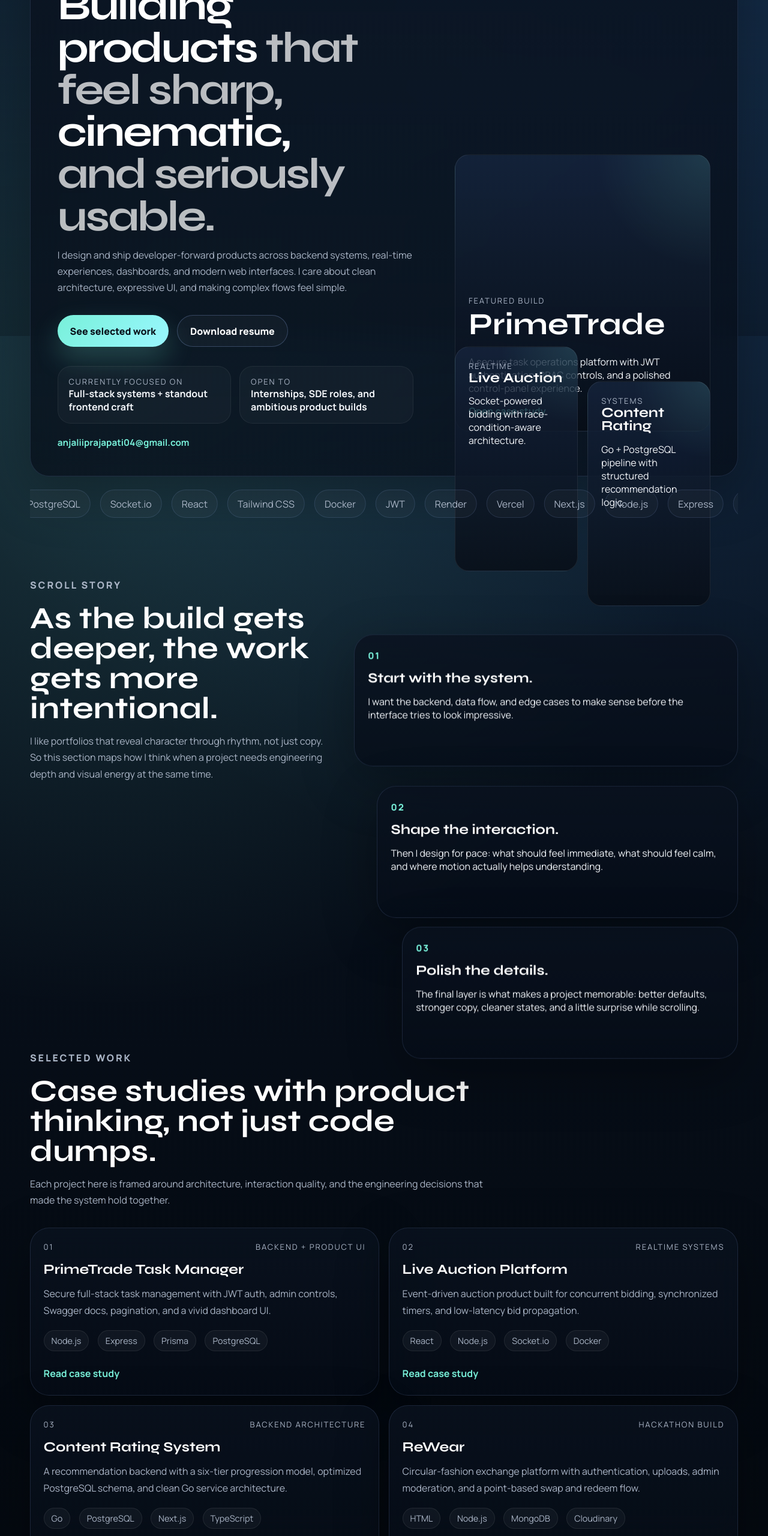
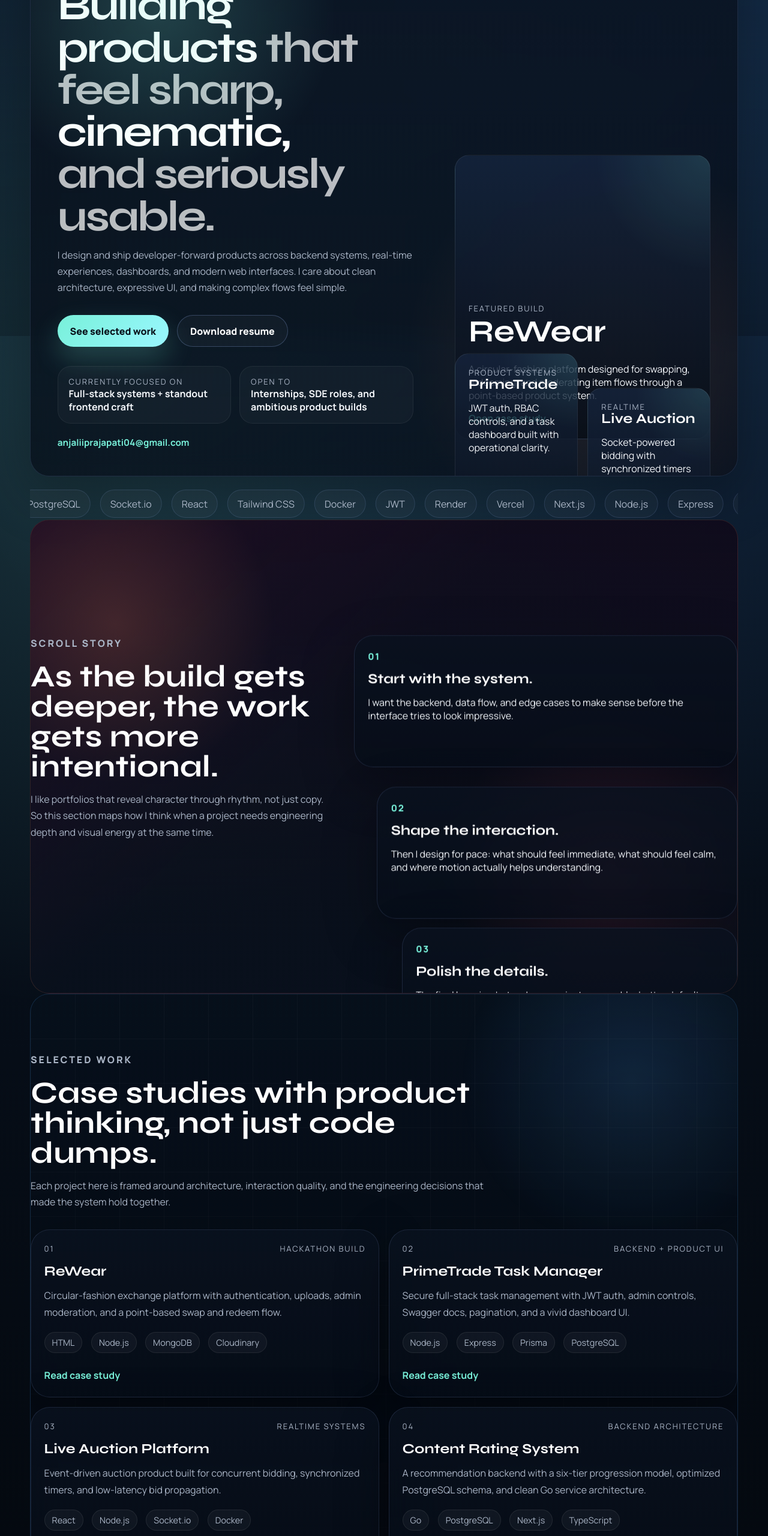
Before and after one commit to anjalii40/Portfolio, a plain HTML site: page index.html in a window 1280 px wide. Shown: the part 240-2800 px from the top of the page at 60% size. Drawn offline with Linux system fonts and the light colour scheme.

Commit message:
refactor: feature rewear and differentiate sections

```diff
--- a/index.html
+++ b/index.html
@@ -38,7 +38,7 @@
     </header>
 
     <main>
-      <section id="home" class="hero panel">
+      <section id="home" class="hero panel hero-panel">
         <div class="hero-copy">
           <p class="eyebrow">Software Developer • Haridwar, India</p>
           <div class="hero-kicker-row">
@@ -76,23 +76,23 @@
         <div class="hero-stage">
           <div class="stage-card stage-card-large" data-parallax="0.18">
             <span class="stage-kicker">Featured build</span>
-            <h2>PrimeTrade</h2>
+            <h2>ReWear</h2>
             <p>
-              A secure task operations platform with JWT authentication, RBAC controls, and a
-              polished control-panel experience.
+              A circular-fashion platform designed for swapping, redeeming, and moderating item
+              flows through a point-based product system.
             </p>
-            <a href="projects/primetrade.html">Open case study</a>
+            <a href="projects/rewear.html">Open case study</a>
           </div>
           <div class="stage-grid">
             <div class="stage-card" data-parallax="0.12">
+              <span class="stage-kicker">Product systems</span>
+              <h3>PrimeTrade</h3>
+              <p>JWT auth, RBAC controls, and a task dashboard built with operational clarity.</p>
+            </div>
+            <div class="stage-card" data-parallax="0.16">
               <span class="stage-kicker">Realtime</span>
               <h3>Live Auction</h3>
-              <p>Socket-powered bidding with race-condition-aware architecture.</p>
-            </div>
-            <div class="stage-card" data-parallax="0.16">
-              <span class="stage-kicker">Systems</span>
-              <h3>Content Rating</h3>
-              <p>Go + PostgreSQL pipeline with structured recommendation logic.</p>
+              <p>Socket-powered bidding with synchronized timers and race-condition-aware flows.</p>
             </div>
           </div>
         </div>
@@ -127,7 +127,7 @@
         </div>
       </section>
 
-      <section class="section narrative">
+      <section class="section narrative narrative-section">
         <div class="narrative-intro">
           <p class="eyebrow">Scroll story</p>
           <h2>As the build gets deeper, the work gets more intentional.</h2>
@@ -164,7 +164,7 @@
         </div>
       </section>
 
-      <section id="work" class="section">
+      <section id="work" class="section work-section">
         <div class="section-heading">
           <p class="eyebrow">Selected work</p>
           <h2>Case studies with product thinking, not just code dumps.</h2>
@@ -178,6 +178,25 @@
           <article class="project-card panel reveal">
             <div class="project-topline">
               <span>01</span>
+              <span>Hackathon Build</span>
+            </div>
+            <h3>ReWear</h3>
+            <p>
+              Circular-fashion exchange platform with authentication, uploads, admin moderation,
+              and a point-based swap and redeem flow.
+            </p>
+            <ul class="tag-list">
+              <li>HTML</li>
+              <li>Node.js</li>
+              <li>MongoDB</li>
+              <li>Cloudinary</li>
+            </ul>
+            <a class="inline-link" href="projects/rewear.html">Read case study</a>
+          </article>
+
+          <article class="project-card panel reveal">
+            <div class="project-topline">
+              <span>02</span>
               <span>Backend + Product UI</span>
             </div>
             <h3>PrimeTrade Task Manager</h3>
@@ -196,7 +215,7 @@
 
           <article class="project-card panel reveal">
             <div class="project-topline">
-              <span>02</span>
+              <span>03</span>
               <span>Realtime Systems</span>
             </div>
             <h3>Live Auction Platform</h3>
@@ -215,7 +234,7 @@
 
           <article class="project-card panel reveal">
             <div class="project-topline">
-              <span>03</span>
+              <span>04</span>
               <span>Backend Architecture</span>
             </div>
             <h3>Content Rating System</h3>
@@ -232,28 +251,10 @@
             <a class="inline-link" href="projects/content-rating.html">Read case study</a>
           </article>
 
-          <article class="project-card panel reveal">
-            <div class="project-topline">
-              <span>04</span>
-              <span>Hackathon Build</span>
-            </div>
-            <h3>ReWear</h3>
-            <p>
-              Circular-fashion exchange platform with authentication, uploads, admin moderation,
-              and a point-based swap and redeem flow.
-            </p>
-            <ul class="tag-list">
-              <li>HTML</li>
-              <li>Node.js</li>
-              <li>MongoDB</li>
-              <li>Cloudinary</li>
-            </ul>
-            <a class="inline-link" href="projects/rewear.html">Read case study</a>
-          </article>
         </div>
       </section>
 
-      <section id="about" class="section about-layout">
+      <section id="about" class="section about-layout about-section">
         <div class="about-copy panel reveal">
           <p class="eyebrow">About</p>
           <h2>I like systems that are disciplined under the hood and expressive on the surface.</h2>
@@ -294,7 +295,7 @@
         </div>
       </section>
 
-      <section id="craft" class="section">
+      <section id="craft" class="section craft-section">
         <div class="section-heading">
           <p class="eyebrow">Craft stack</p>
           <h2>Tools I reach for when the build needs both speed and structure.</h2>
@@ -337,7 +338,7 @@
         </div>
       </section>
 
-      <section id="contact" class="section contact-section panel">
+      <section id="contact" class="section contact-section panel contact-shell">
         <div class="contact-copy">
           <p class="eyebrow">Contact</p>
           <h2>Let’s build something ambitious and well-made.</h2>
--- a/styles.css
+++ b/styles.css
@@ -105,6 +105,45 @@ img {
   backdrop-filter: blur(18px);
 }
 
+.hero-panel,
+.narrative-section,
+.work-section,
+.about-section,
+.craft-section,
+.contact-shell {
+  position: relative;
+  overflow: hidden;
+}
+
+.narrative-section,
+.work-section,
+.about-section,
+.craft-section {
+  padding: 2.2rem;
+  border-radius: var(--radius-lg);
+}
+
+.narrative-section::before,
+.work-section::before,
+.about-section::before,
+.craft-section::before,
+.contact-shell::before {
+  content: "";
+  position: absolute;
+  inset: 0;
+  pointer-events: none;
+  z-index: 0;
+}
+
+.narrative-section > *,
+.work-section > *,
+.about-section > *,
+.craft-section > *,
+.contact-shell > * {
+  position: relative;
+  z-index: 1;
+}
+
 .topbar {
   display: flex;
   align-items: center;
@@ -169,6 +208,16 @@ img {
   gap: 1.5rem;
   padding: 1.4rem;
   min-height: 72vh;
+}
+
+.hero-panel::before {
+  content: "";
+  position: absolute;
+  inset: 0;
+  background:
+    radial-gradient(circle at 18% 18%, rgba(120, 240, 217, 0.2), transparent 24%),
+    radial-gradient(circle at 82% 78%, rgba(255, 141, 92, 0.12), transparent 28%);
+  pointer-events: none;
 }
 
 .hero-copy,
@@ -396,6 +445,19 @@ h3 {
   align-items: start;
 }
 
+.narrative-section {
+  background:
+    linear-gradient(135deg, rgba(41, 16, 39, 0.52), rgba(8, 14, 23, 0.2) 42%),
+    linear-gradient(180deg, rgba(18, 10, 28, 0.92), rgba(10, 18, 31, 0.72));
+  border: 1px solid rgba(255, 141, 92, 0.14);
+}
+
+.narrative-section::before {
+  background:
+    radial-gradient(circle at 12% 22%, rgba(255, 141, 92, 0.18), transparent 22%),
+    radial-gradient(circle at 82% 74%, rgba(255, 89, 136, 0.14), transparent 24%);
+}
+
 .narrative-intro {
   position: sticky;
   top: 6rem;
@@ -437,6 +499,21 @@ h3 {
 .section-heading {
   max-width: 760px;
   margin-bottom: 2rem;
+}
+
+.work-section {
+  background:
+    linear-gradient(180deg, rgba(7, 16, 28, 0.84), rgba(5, 10, 18, 0.94));
+  border: 1px solid rgba(76, 168, 255, 0.18);
+}
+
+.work-section::before {
+  background:
+    radial-gradient(circle at 85% 15%, rgba(76, 168, 255, 0.16), transparent 22%),
+    linear-gradient(rgba(255, 255, 255, 0.03) 1px, transparent 1px),
+    linear-gradient(90deg, rgba(255, 255, 255, 0.03) 1px, transparent 1px);
+  background-size: auto, 74px 74px, 74px 74px;
+  mask-image: linear-gradient(180deg, black, rgba(0, 0, 0, 0.26));
 }
 
 .projects-grid,
@@ -499,6 +576,19 @@ h3 {
   gap: 1rem;
 }
 
+.about-section {
+  background:
+    linear-gradient(135deg, rgba(255, 141, 92, 0.12), transparent 36%),
+    linear-gradient(180deg, rgba(24, 16, 8, 0.88), rgba(12, 17, 23, 0.9));
+  border: 1px solid rgba(255, 184, 121, 0.16);
+}
+
+.about-section::before {
+  background:
+    radial-gradient(circle at 78% 16%, rgba(255, 211, 134, 0.16), transparent 22%),
+    linear-gradient(120deg, transparent 0 42%, rgba(255, 255, 255, 0.03) 42% 44%, transparent 44% 100%);
+}
+
 .about-copy {
   position: sticky;
   top: 6rem;
@@ -521,6 +611,35 @@ h3 {
 
 .skills-board {
   grid-template-columns: repeat(4, minmax(0, 1fr));
+}
+
+.craft-section {
+  background:
+    linear-gradient(180deg, rgba(8, 16, 32, 0.92), rgba(6, 14, 29, 0.82)),
+    linear-gradient(90deg, rgba(120, 240, 217, 0.04), transparent);
+  border: 1px solid rgba(120, 240, 217, 0.16);
+}
+
+.craft-section::before {
+  background:
+    radial-gradient(circle at 14% 18%, rgba(120, 240, 217, 0.16), transparent 20%),
+    radial-gradient(circle at 88% 78%, rgba(76, 168, 255, 0.16), transparent 24%);
+}
+
+.skill-column:nth-child(1) {
+  border-top: 3px solid rgba(120, 240, 217, 0.58);
+}
+
+.skill-column:nth-child(2) {
+  border-top: 3px solid rgba(76, 168, 255, 0.58);
+}
+
+.skill-column:nth-child(3) {
+  border-top: 3px solid rgba(255, 141, 92, 0.58);
+}
+
+.skill-column:nth-child(4) {
+  border-top: 3px solid rgba(255, 89, 136, 0.58);
 }
 
 .achievement-band {
@@ -549,6 +668,19 @@ h3 {
   grid-template-columns: minmax(0, 0.95fr) minmax(0, 1.05fr);
   gap: 1rem;
   margin-bottom: 3rem;
+}
+
+.contact-shell {
+  background:
+    linear-gradient(135deg, rgba(76, 168, 255, 0.14), transparent 34%),
+    linear-gradient(180deg, rgba(8, 16, 32, 0.95), rgba(15, 11, 27, 0.92));
+  border: 1px solid rgba(160, 120, 255, 0.16);
+}
+
+.contact-shell::before {
+  background:
+    radial-gradient(circle at 84% 18%, rgba(160, 120, 255, 0.16), transparent 22%),
+    radial-gradient(circle at 18% 82%, rgba(120, 240, 217, 0.12), transparent 22%);
 }
 
 .contact-links {
@@ -707,6 +839,13 @@ h3 {
     min-height: auto;
   }
 
+  .narrative-section,
+  .work-section,
+  .about-section,
+  .craft-section {
+    padding: 1.4rem;
+  }
+
   .narrative-intro,
   .about-copy {
     position: static;
```
